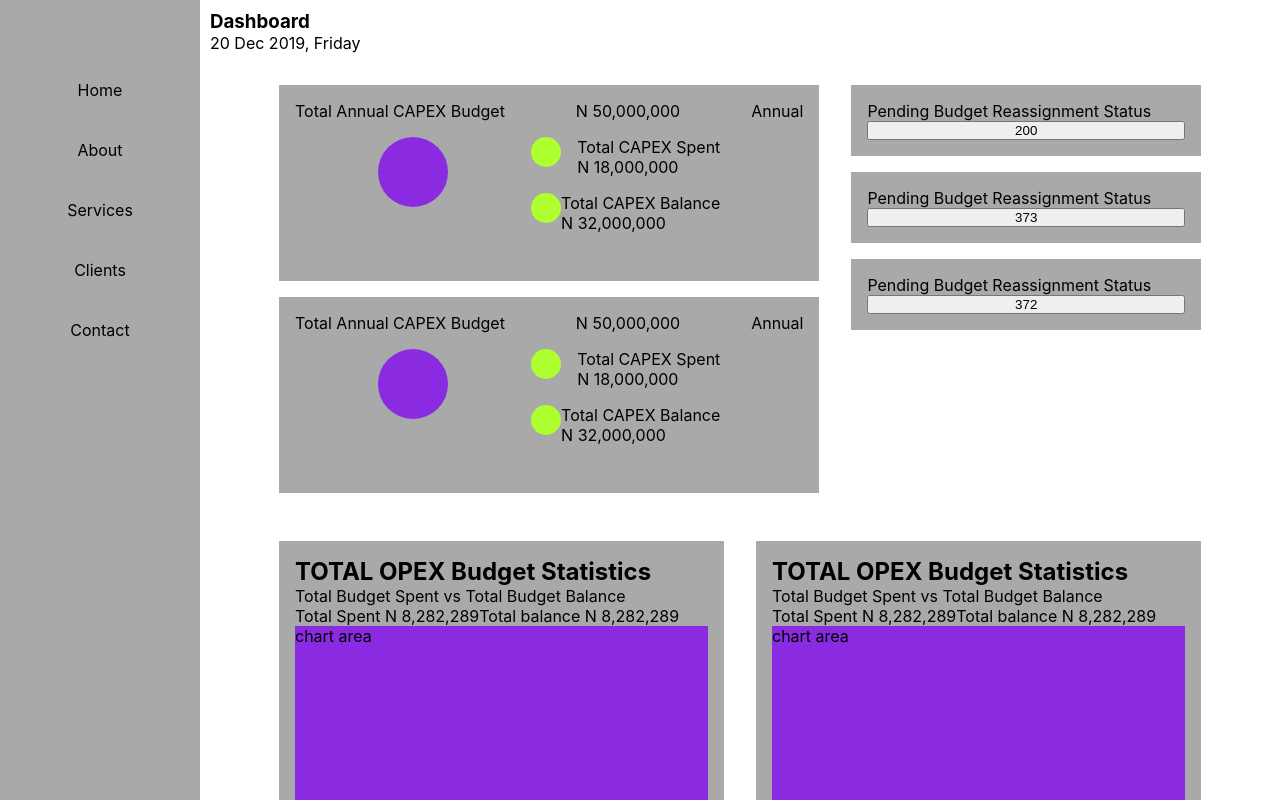
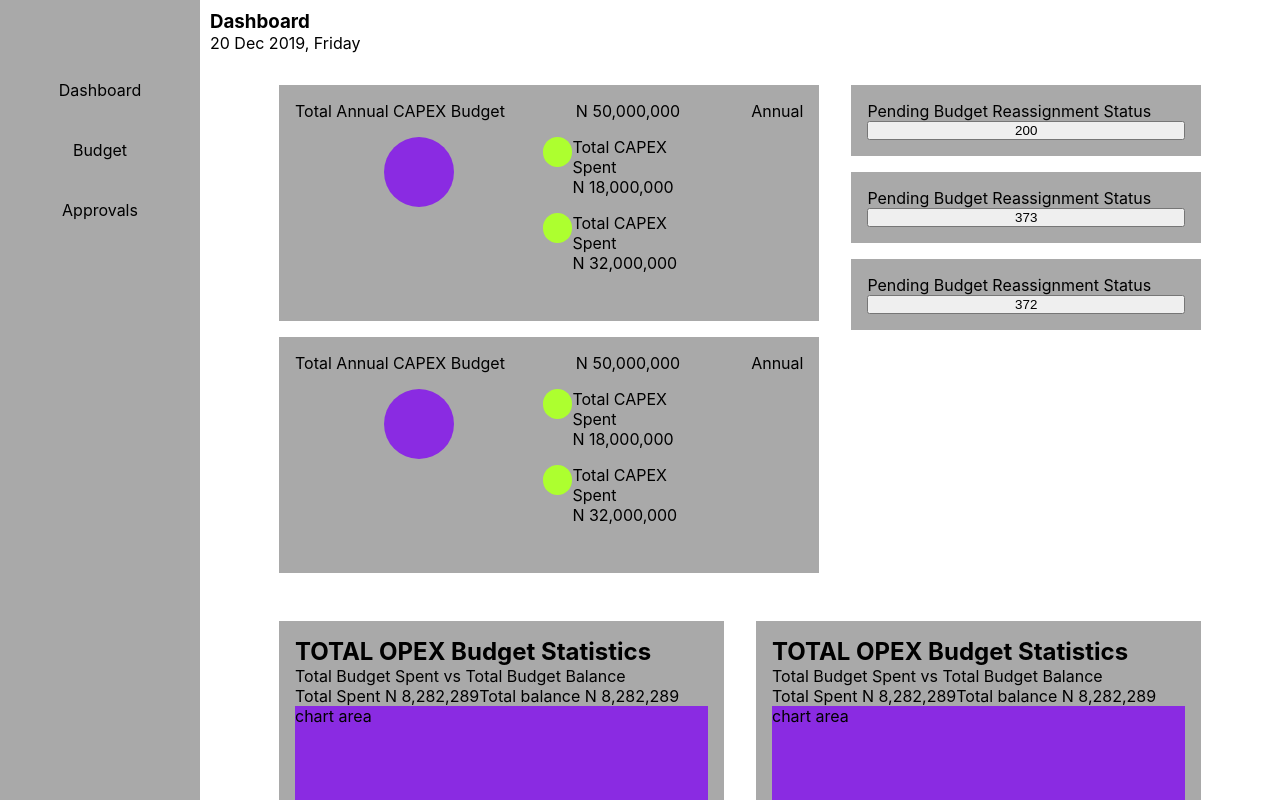
Before and after one commit to Bastieno/hotel-ng, a React (Create React App) app: page /dashboard in a window 1280 px wide. Built offline with nearby package versions, Linux system fonts and the light colour scheme.

Commit message:
make some modification to the sidenav

```diff
--- a/src/pages/dashboard-page/dashboard-page.component.jsx
+++ b/src/pages/dashboard-page/dashboard-page.component.jsx
@@ -6,11 +6,9 @@ export default function DashBoardPage() {
   return (
     <div class="dashboard-container">
       <div id="mySidenav" class="sidenav">
-        <Link to="/">Home</Link>
-        <Link to="/">About</Link>
-        <Link to="/">Services</Link>
-        <Link to="/">Clients</Link>
-        <Link to="/">Contact</Link>
+        <Link to="/">Dashboard</Link>
+        <Link to="/">Budget</Link>
+        <Link to="/">Approvals</Link>
       </div>
       <div id="main">
         <header className="nav-bar">
@@ -42,7 +40,7 @@ export default function DashBoardPage() {
                   <div className="bottom">
                     <div className="icon"></div>
                     <div>
-                      <p>Total CAPEX Balance</p>
+                      <p>Total CAPEX Spent</p>
                       <p>N 32,000,000</p>
                     </div>
                   </div>
@@ -68,7 +66,7 @@ export default function DashBoardPage() {
                 <div className="bottom">
                   <div className="icon"></div>
                   <div>
-                    <p>Total CAPEX Balance</p>
+                    <p>Total CAPEX Spent</p>
                     <p>N 32,000,000</p>
                   </div>
                 </div>
--- a/src/pages/dashboard-page/dashboard-page.styles.scss
+++ b/src/pages/dashboard-page/dashboard-page.styles.scss
@@ -68,6 +68,7 @@
           padding: 1rem 0;
 
           .top, .bottom {
+            width: 172px;
             margin-bottom: 1rem;
             display: flex;
             justify-content: space-between;
```
